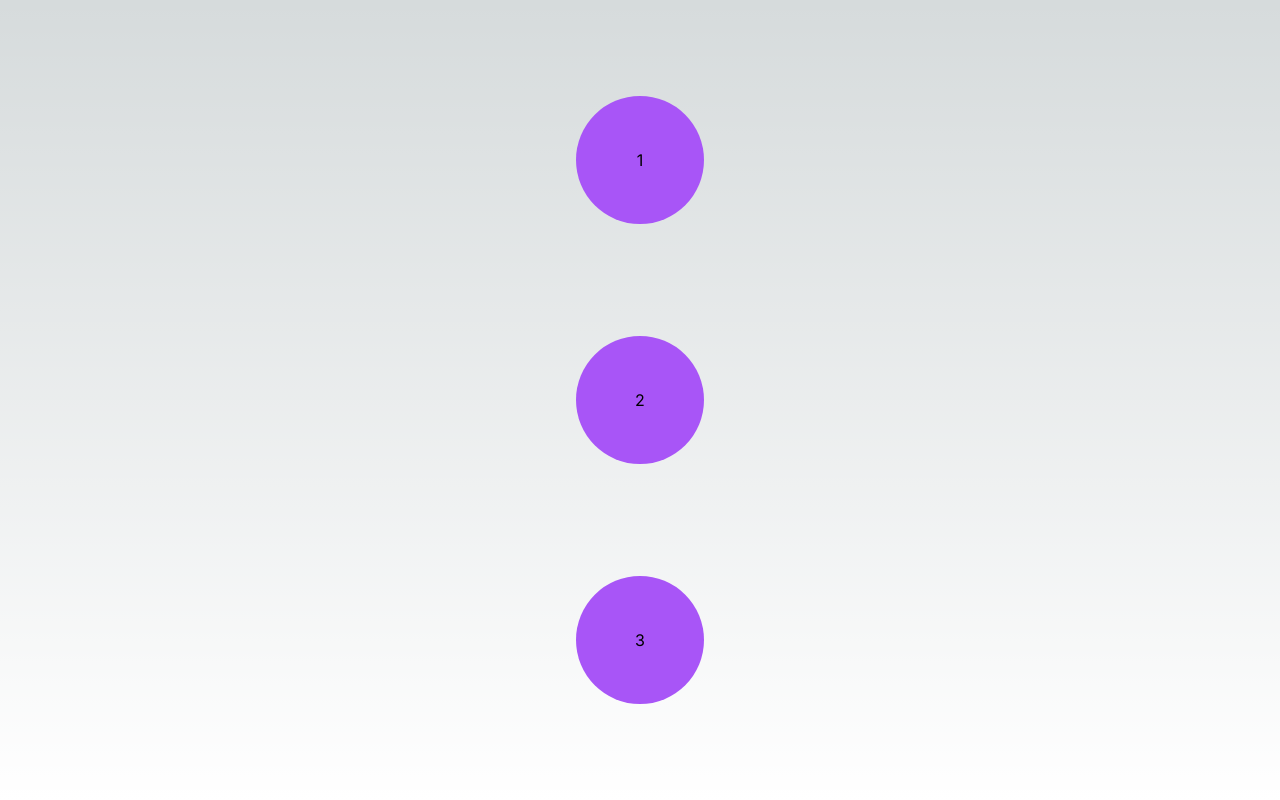
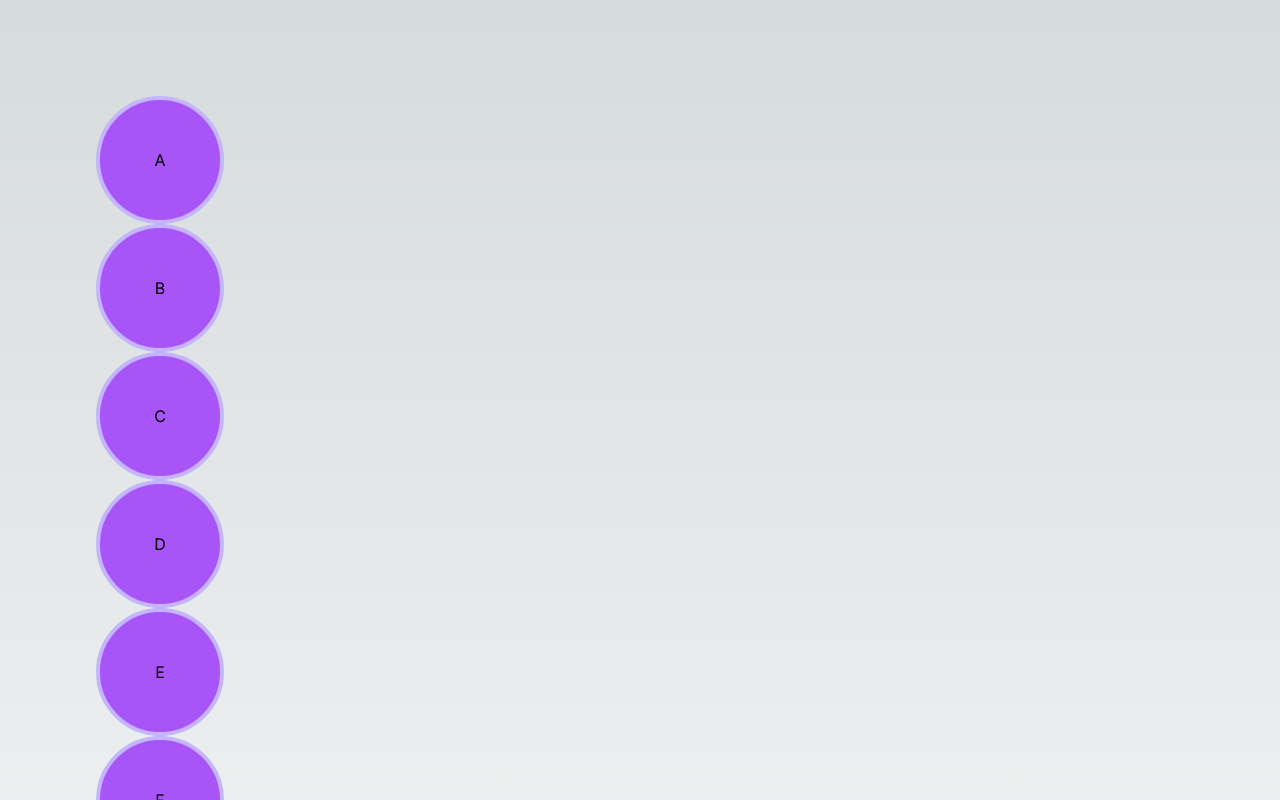
Before and after one commit to DaViz2/data_visualizer, a Next.js app: page / in a window 1280 px wide. Shown: the top 800 px of the page. Built offline with nearby package versions, Linux system fonts and the light colour scheme.

Commit message:
Update Graph component

```diff
--- a/src/app/page.tsx
+++ b/src/app/page.tsx
@@ -1,21 +1,16 @@
 'use client'
+import React from 'react';
+import Image from "next/image";
+import Draggable from "react-draggable";
+import Graph from "./stage/component/graph/Graph";
 
-import Image from "next/image";
-import Circle from "./stage/component/Circle";
-import Draggable from "react-draggable";
+import testJson from "../data/testgraph.json";
 
 export default function Home() {
-  const nodes = [1, 2, 3].map((val, index)=>
-    <Draggable>
-      <div>
-        <Circle key={index} value={val} />
-      </div>
-    </Draggable>
-  )
 
   return (
     <main className="flex min-h-screen flex-col items-center justify-between p-24">
-      {nodes}
+      <Graph nodes={testJson.nodes} edges={testJson.edges}  />
     </main>
   );
 }
--- a/src/app/stage/component/Circle.tsx
+++ /dev/null
@@ -1,13 +0,0 @@
-import React from 'react';
-
-interface CircleProps {
-    radius?: number;
-    value?: number;
-}
-
-const Circle: React.FC<CircleProps> = ({radius = 16, value}) => {
-
-    return <div className={`w-32 h-32 bg-purple-500 rounded-full flex justify-center items-center`}>{value}</div>;
-}
-
-export default Circle;
--- /dev/null
+++ b/src/app/stage/component/graph/Edge.tsx
@@ -0,0 +1,31 @@
+import React, {useEffect, useState} from 'react';
+
+interface EdgeProps {
+    x1: number;
+    y1: number;
+    x2: number;
+    y2: number;
+}
+
+function calculateLine(x1:number, y1:number, x2:number, y2: number){
+    const dx = x2 - x1;
+    const dy = y2 - y1;
+    const length = Math.sqrt(dx*dx + dy*dy);
+    const angle = Math.atan2(dy, dx) * 180 / Math.PI;
+
+    return {length, angle};
+}
+
+const Edge: React.FC<EdgeProps> = ({x1, y1, x2, y2}) => {
+
+    const {length, angle} = calculateLine(x1, y1, x2, y2);
+
+    return <div className='absolute bg-gray-500 h-1 origin-top-left'
+                style={{
+                    width: `${length}px`,
+                    transform: `rotate(${angle}deg)`,
+                }}
+    />
+}
+
+export default Edge
--- /dev/null
+++ b/src/app/stage/component/graph/Graph.tsx
@@ -0,0 +1,95 @@
+import React from "react";
+import { useEffect, useState, useRef} from "react";
+import Draggable from "react-draggable";
+import Node from "./Node";
+import Edge from "./Edge";
+import { EdgeData, NodeData } from "../../../../data/type";
+import { Truculenta } from "next/font/google";
+
+export interface GraphProps {
+    nodes: NodeData[]
+    edges: EdgeData[]
+}
+
+const Graph: React.FC<GraphProps> = ({nodes, edges})=>{
+    const graphRef = useRef<HTMLDivElement>(null);
+    const nodeRefs = nodes.reduce((acc, node)=>{
+        acc[node.id] = useRef<HTMLDivElement>(null);
+        return acc;
+    }, {} as {[id: number]: React.Ref<HTMLDivElement>})
+    const edgeRefs = edges.map((edge)=>useRef<HTMLDivElement>(null));
+
+    const [nodePositions, setNodePositions] = useState<{[id: number]: {x:number, y:number}}>({});
+    const [renderedNodeSize, setRenderedNodeSize] = useState<{[id: number]: number}>({});
+    const [nodeRendered, setNodeRendered] = useState<boolean>(false);
+
+    const nodeList = nodes.map((node)=>
+        <Draggable
+            key={node.id}
+            nodeRef={nodeRefs[node.id] as React.RefObject<HTMLElement>}
+            onDrag={(e, data)=>{
+            const offsetLeft = nodePositions[node.id].x;
+            const offsetTop = nodePositions[node.id].y;
+            const nextX = offsetLeft + data.deltaX;
+            const nextY = offsetTop + data.deltaY;
+
+            const newNodePositions = {...nodePositions};
+            newNodePositions[node.id] = {x: nextX, y: nextY};
+            setNodePositions(newNodePositions);
+        }}>
+            <div ref={nodeRefs[node.id]} className="h-fit w-fit">
+                <Node value={node.value} />
+            </div>
+        </Draggable>
+    )
+
+    useEffect(()=>{
+        const newNodePositions : {[id: number]: {x:number, y:number}} = {}
+        const newNodeSizes : {[id: number]: number} = {}
+        nodes.forEach((node)=>{
+            const nodeRef = nodeRefs[node.id] as React.RefObject<HTMLElement>;
+
+            if(nodeRef.current && graphRef.current){
+                const NodeSize = nodeRef.current.offsetHeight
+                newNodeSizes[node.id] = NodeSize;
+
+                const initialPosition = {x: nodeRef.current.offsetLeft - graphRef.current.offsetLeft + NodeSize / 2,
+                                         y: nodeRef.current.offsetTop -  graphRef.current.offsetTop + NodeSize / 2};
+                newNodePositions[node.id] = initialPosition;
+            }
+        })
+        setNodePositions(newNodePositions);
+        setRenderedNodeSize(newNodeSizes);
+
+        setNodeRendered(true);
+    }, [])
+
+    let edgeList: JSX.Element[] = [];
+
+    if(nodeRendered){
+        edgeList = edges.map((edge, index)=>
+                <Draggable
+                    key={index}
+                    nodeRef={edgeRefs[index] as React.RefObject<HTMLElement>}
+                    disabled={true}
+                    positionOffset={{x: `${nodePositions[edge.source].x}px`, y: `${nodePositions[edge.source].y}px`}}
+                >
+                    <div ref={edgeRefs[index]}>
+                        <Edge
+                            x1={nodePositions[edge.source].x}
+                            y1={nodePositions[edge.source].y}
+                            x2={nodePositions[edge.target].x}
+                            y2={nodePositions[edge.target].y}
+                        />
+                    </div>
+                </Draggable>
+        )
+    }
+
+    return <div className='w-full h-full' ref={graphRef} >
+        {edgeList}
+        {nodeList}
+    </div>
+}
+
+export default Graph;
--- /dev/null
+++ b/src/app/stage/component/graph/Node.tsx
@@ -0,0 +1,12 @@
+import React from 'react';
+
+interface CircleProps {
+    radius?: number;
+    value?: number | string | null;
+}
+
+const Node: React.FC<CircleProps> = ({radius = 16, value}) => {
+    return <div className={`w-32 h-32 border-4 border-violet-300 bg-purple-500 rounded-full flex justify-center items-center`}>{value}</div>;
+}
+
+export default Node;
--- /dev/null
+++ b/src/data/testgraph.json
@@ -0,0 +1,86 @@
+{
+  "nodes": [
+    {
+      "id": 1,
+      "value": "A"
+    },
+    {
+      "id": 2,
+      "value": "B"
+    },
+    {
+      "id": 3,
+      "value": "C"
+    },
+    {
+      "id": 4,
+      "value": "D"
+    },
+    {
+      "id": 5,
+      "value": "E"
+    },
+    {
+      "id": 6,
+      "value": "F"
+    },
+    {
+      "id": 7,
+      "value": "G"
+    },
+    {
+      "id": 8,
+      "value": "H"
+    },
+    {
+      "id": 9,
+      "value": "I"
+    },
+    {
+      "id": 10,
+      "value": "J"
+    }
+  ],
+  "edges": [
+    {
+      "source": 1,
+      "target": 2
+    },
+    {
+      "source": 2,
+      "target": 3
+    },
+    {
+      "source": 3,
+      "target": 4
+    },
+    {
+      "source": 4,
+      "target": 5
+    },
+    {
+      "source": 5,
+      "target": 6
+    },
+    {
+      "source": 6,
+      "target": 7
+    },
+    {
+      "source": 7,
+      "target": 8
+    },
+    {
+      "source": 8,
+      "target": 9
+    },
+    {
+      "source": 9,
+      "target": 10
+    },
+    {
+      "source": 10,
+      "target": 1
+    }
+  ]
+}
--- /dev/null
+++ b/src/data/type.ts
@@ -0,0 +1,9 @@
+export interface NodeData {
+  id: number
+  value: string | number | null
+}
+
+export interface EdgeData {
+  source: number
+  target: number
+}
--- a/tsconfig.json
+++ b/tsconfig.json
@@ -21,6 +21,6 @@
       "@/*": ["./src/*"]
     }
   },
-  "include": ["next-env.d.ts", "**/*.ts", "**/*.tsx", ".next/types/**/*.ts"],
+  "include": ["next-env.d.ts", "**/*.ts", "**/*.tsx", ".next/types/**/*.ts", ],
   "exclude": ["node_modules"]
 }
```
